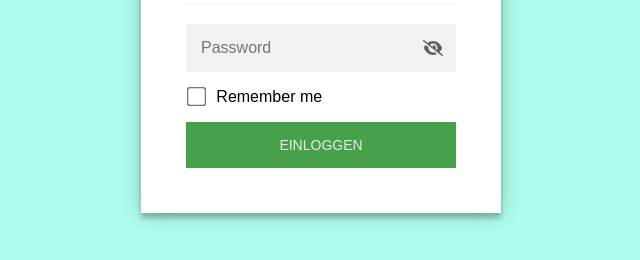
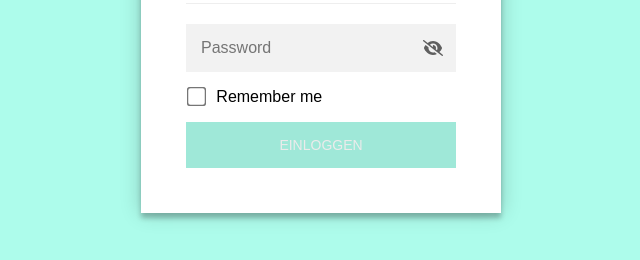
Before and after one commit to boecker-jasmin-create/portfolio, a website: page index.html in a window 1280 px wide. In both pictures the pointer is over the input "Einloggen". Shown: the part 204-464 px from the top of the page, without its empty margins (319-959 px from the left). Drawn offline with Linux system fonts and the light colour scheme.

Commit message:
Update index.html

```diff
--- a/index.html
+++ b/index.html
@@ -86,7 +86,7 @@
             .staticrypt-form .staticrypt-decrypt-button:hover,
             .staticrypt-form .staticrypt-decrypt-button:active,
             .staticrypt-form .staticrypt-decrypt-button:focus {
-                background: #4CAF50;
+                background: #adfceb;
                 filter: brightness(92%);
             }
 
```
